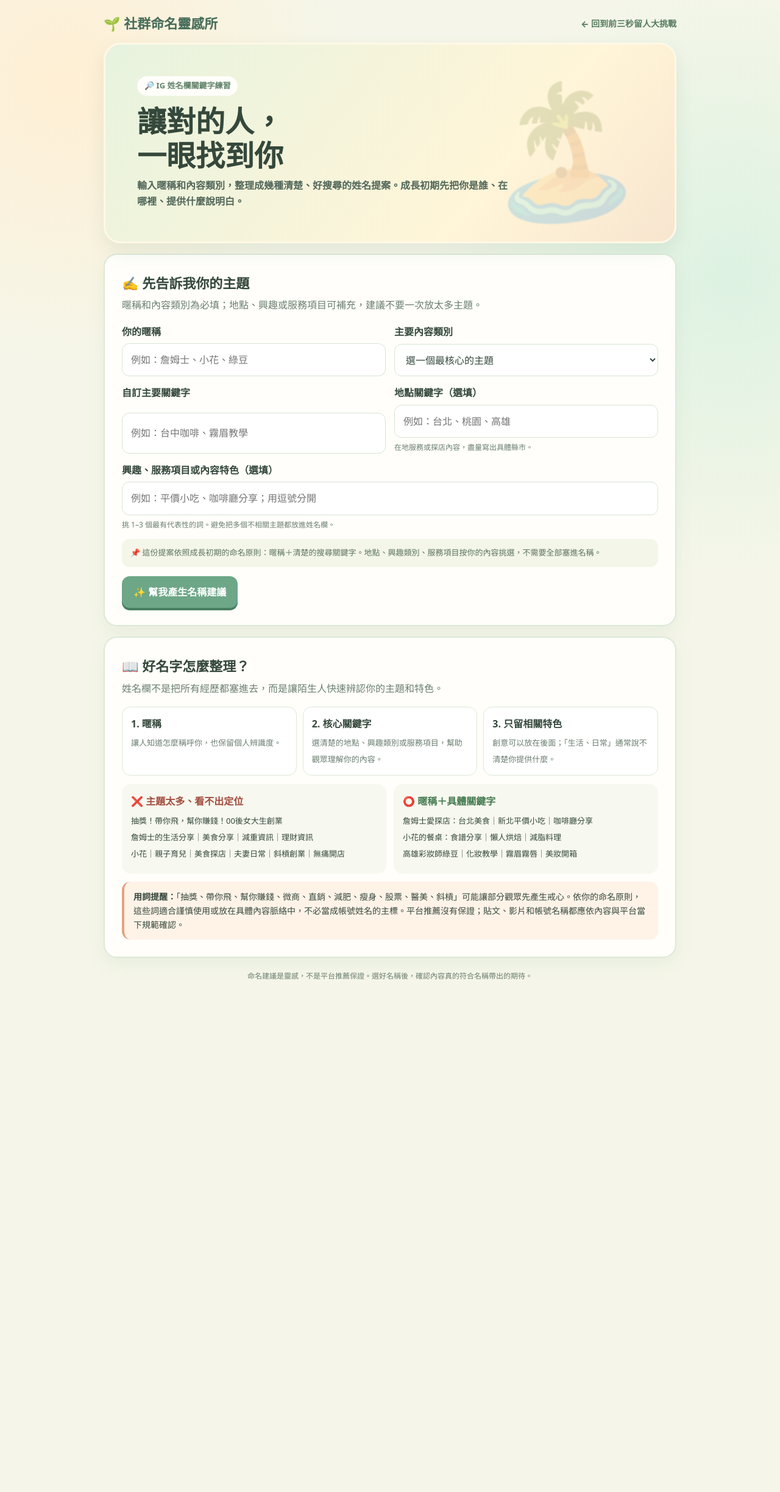
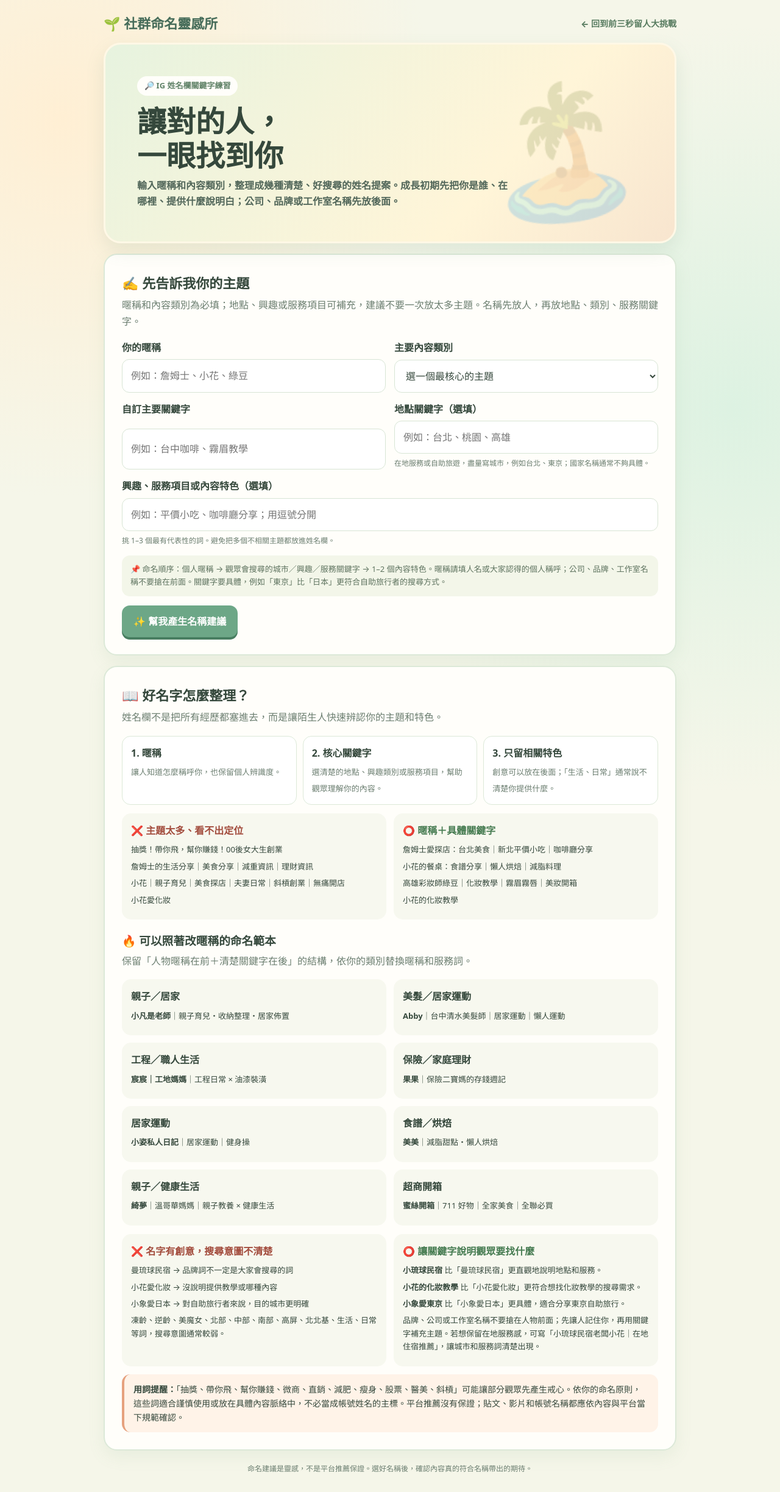
Before and after one commit to leonyang0512-stack/self-media-positioning-game, a plain HTML site: page naming-generator/index.html in a window 1280 px wide. Shown: the top 2447 px of the page at 61% size. Before the commit the page ends 1671 px from the top, so only its background shows below. Drawn offline with Linux system fonts and the light colour scheme.

Commit message:
Refine naming generator with human-first naming rules

```diff
--- a/naming-generator/index.html
+++ b/naming-generator/index.html
@@ -10,19 +10,31 @@
 </head>
 <body><main class="wrap">
 <header class="top"><div class="brand">🌱 社群命名靈感所</div><a href="../">← 回到前三秒留人大挑戰</a></header>
-<section class="hero"><span class="eyebrow">🔎 IG 姓名欄關鍵字練習</span><h1>讓對的人，<br>一眼找到你</h1><p>輸入暱稱和內容類別，整理成幾種清楚、好搜尋的姓名提案。成長初期先把你是誰、在哪裡、提供什麼說明白。</p></section>
-<section class="panel"><h2>✍️ 先告訴我你的主題</h2><p class="desc">暱稱和內容類別為必填；地點、興趣或服務項目可補充，建議不要一次放太多主題。</p>
+<section class="hero"><span class="eyebrow">🔎 IG 姓名欄關鍵字練習</span><h1>讓對的人，<br>一眼找到你</h1><p>輸入暱稱和內容類別，整理成幾種清楚、好搜尋的姓名提案。成長初期先把你是誰、在哪裡、提供什麼說明白；公司、品牌或工作室名稱先放後面。</p></section>
+<section class="panel"><h2>✍️ 先告訴我你的主題</h2><p class="desc">暱稱和內容類別為必填；地點、興趣或服務項目可補充，建議不要一次放太多主題。名稱先放人，再放地點、類別、服務關鍵字。</p>
 <div class="form-grid">
 <div class="field"><label for="nickname">你的暱稱</label><input id="nickname" maxlength="20" placeholder="例如：詹姆士、小花、綠豆" autocomplete="nickname"></div>
 <div class="field"><label for="category">主要內容類別</label><select id="category"><option value="">選一個最核心的主題</option><option value="美食">美食探店</option><option value="食譜">食譜料理</option><option value="親子">親子育兒</option><option value="旅遊">旅遊</option><option value="美妝">美妝彩妝</option><option value="穿搭">穿搭時尚</option><option value="運動">跳操運動</option><option value="飲料">超商飲料特調</option><option value="理財">理財報稅</option><option value="美髮">美髮造型</option><option value="美甲">美甲設計</option><option value="心理測驗">心理測驗</option><option value="自訂">其他／自訂類別</option></select></div>
 <div class="field" id="customWrap" hidden><label for="customCategory">自訂主要關鍵字</label><input id="customCategory" maxlength="16" placeholder="例如：台中咖啡、霧眉教學"></div>
-<div class="field"><label for="location">地點關鍵字（選填）</label><input id="location" maxlength="12" list="places" placeholder="例如：台北、桃園、高雄"><datalist id="places"><option value="台北"><option value="新北"><option value="桃園"><option value="台中"><option value="台南"><option value="高雄"><option value="台東"><option value="基隆"><option value="新竹"><option value="嘉義"><option value="屏東"><option value="花蓮"><option value="宜蘭"></datalist><small>在地服務或探店內容，盡量寫出具體縣市。</small></div>
+<div class="field"><label for="location">地點關鍵字（選填）</label><input id="location" maxlength="12" list="places" placeholder="例如：台北、桃園、高雄"><datalist id="places"><option value="台北"><option value="新北"><option value="桃園"><option value="台中"><option value="台南"><option value="高雄"><option value="台東"><option value="基隆"><option value="新竹"><option value="嘉義"><option value="屏東"><option value="花蓮"><option value="宜蘭"><option value="東京"><option value="大阪"><option value="京都"><option value="福岡"><option value="溫哥華"></datalist><small>在地服務或自助旅遊，盡量寫城市，例如台北、東京；國家名稱通常不夠具體。</small></div>
 <div class="field full"><label for="services">興趣、服務項目或內容特色（選填）</label><input id="services" maxlength="48" placeholder="例如：平價小吃、咖啡廳分享；用逗號分開"><small>挑 1–3 個最有代表性的詞。避免把多個不相關主題都放進姓名欄。</small></div>
-<div class="field full"><div class="helper">📌 這份提案依照成長初期的命名原則：暱稱＋清楚的搜尋關鍵字。地點、興趣類別、服務項目按你的內容挑選，不需要全部塞進名稱。</div></div>
+<div class="field full"><div class="helper">📌 命名順序：個人暱稱 → 觀眾會搜尋的城市／興趣／服務關鍵字 → 1–2 個內容特色。暱稱請填人名或大家認得的個人稱呼；公司、品牌、工作室名稱不要搶在前面。關鍵字要具體，例如「東京」比「日本」更符合自助旅行者的搜尋方式。</div></div>
 </div><button class="btn" id="generate">✨ 幫我產生名稱建議</button></section>
 <section class="panel results" id="results" aria-live="polite"><div class="result-head"><div><span class="eyebrow">📒 島民命名提案</span><h2 id="resultTitle">這些名字，讓人更快認識你</h2></div><p id="resultMeta"></p></div><div class="cards" id="cards"></div><div class="warning" id="warnings"></div><button class="btn" id="regenerate">🔄 換一批提案</button></section>
 <section class="panel"><h2>📖 好名字怎麼整理？</h2><p class="desc">姓名欄不是把所有經歷都塞進去，而是讓陌生人快速辨認你的主題和特色。</p><div class="steps"><div class="step"><b>1. 暱稱</b><span>讓人知道怎麼稱呼你，也保留個人辨識度。</span></div><div class="step"><b>2. 核心關鍵字</b><span>選清楚的地點、興趣類別或服務項目，幫助觀眾理解你的內容。</span></div><div class="step"><b>3. 只留相關特色</b><span>創意可以放在後面；「生活、日常」通常說不清楚你提供什麼。</span></div></div>
-<div class="guide-grid"><div class="guide-card"><h3 class="bad">❌ 主題太多、看不出定位</h3><p>抽獎！帶你飛，幫你賺錢！00後女大生創業</p><p>詹姆士的生活分享｜美食分享｜減重資訊｜理財資訊</p><p>小花｜親子育兒｜美食探店｜夫妻日常｜斜槓創業｜無痛開店</p></div><div class="guide-card"><h3 class="good">⭕️ 暱稱＋具體關鍵字</h3><p>詹姆士愛探店：台北美食｜新北平價小吃｜咖啡廳分享</p><p>小花的餐桌：食譜分享｜懶人烘焙｜減脂料理</p><p>高雄彩妝師綠豆｜化妝教學｜霧眉霧唇｜美妝開箱</p></div></div>
+<div class="guide-grid"><div class="guide-card"><h3 class="bad">❌ 主題太多、看不出定位</h3><p>抽獎！帶你飛，幫你賺錢！00後女大生創業</p><p>詹姆士的生活分享｜美食分享｜減重資訊｜理財資訊</p><p>小花｜親子育兒｜美食探店｜夫妻日常｜斜槓創業｜無痛開店</p><p>小花愛化妝</p></div><div class="guide-card"><h3 class="good">⭕️ 暱稱＋具體關鍵字</h3><p>詹姆士愛探店：台北美食｜新北平價小吃｜咖啡廳分享</p><p>小花的餐桌：食譜分享｜懶人烘焙｜減脂料理</p><p>高雄彩妝師綠豆｜化妝教學｜霧眉霧唇｜美妝開箱</p><p>小花的化妝教學</p></div></div>
+<h3 style="margin:20px 0 4px">🔥 可以照著改暱稱的命名範本</h3><p class="desc">保留「人物暱稱在前＋清楚關鍵字在後」的結構，依你的類別替換暱稱和服務詞。</p>
+<div class="guide-grid name-patterns">
+<div class="guide-card"><h3>親子／居家</h3><p><b>小凡是老師</b>｜親子育兒・收納整理・居家佈置</p></div>
+<div class="guide-card"><h3>美髮／居家運動</h3><p><b>Abby</b>｜台中清水美髮師｜居家運動｜懶人運動</p></div>
+<div class="guide-card"><h3>工程／職人生活</h3><p><b>宸宸｜工地媽媽</b>｜工程日常 × 油漆裝潢</p></div>
+<div class="guide-card"><h3>保險／家庭理財</h3><p><b>果果</b>｜保險二寶媽的存錢週記</p></div>
+<div class="guide-card"><h3>居家運動</h3><p><b>小姿私人日記</b>｜居家運動｜健身操</p></div>
+<div class="guide-card"><h3>食譜／烘焙</h3><p><b>美美</b>｜減脂甜點・懶人烘焙</p></div>
+<div class="guide-card"><h3>親子／健康生活</h3><p><b>綺夢</b>｜溫哥華媽媽｜親子教養 × 健康生活</p></div>
+<div class="guide-card"><h3>超商開箱</h3><p><b>蜜絲開箱</b>｜711 好物｜全家美食｜全聯必買</p></div>
+</div>
+<div class="guide-grid"><div class="guide-card"><h3 class="bad">❌ 名字有創意，搜尋意圖不清楚</h3><p>曼琉球民宿 → 品牌詞不一定是大家會搜尋的詞</p><p>小花愛化妝 → 沒說明提供教學或哪種內容</p><p>小象愛日本 → 對自助旅行者來說，目的城市更明確</p><p>凍齡、逆齡、美魔女、北部、中部、南部、高屏、北北基、生活、日常等詞，搜尋意圖通常較弱。</p></div><div class="guide-card"><h3 class="good">⭕️ 讓關鍵字說明觀眾要找什麼</h3><p><b>小琉球民宿</b> 比「曼琉球民宿」更直觀地說明地點和服務。</p><p><b>小花的化妝教學</b> 比「小花愛化妝」更符合想找化妝教學的搜尋需求。</p><p><b>小象愛東京</b> 比「小象愛日本」更具體，適合分享東京自助旅行。</p><p>品牌、公司或工作室名稱不要搶在人物前面；先讓人記住你，再用關鍵字補充主題。若想保留在地服務感，可寫「小琉球民宿老闆小花｜在地住宿推薦」，讓城市和服務詞清楚出現。</p></div></div>
 <div class="warning"><b>用詞提醒：</b>「抽獎、帶你飛、幫你賺錢、微商、直銷、減肥、瘦身、股票、醫美、斜槓」可能讓部分觀眾先產生戒心。依你的命名原則，這些詞適合謹慎使用或放在具體內容脈絡中，不必當成帳號姓名的主標。平台推薦沒有保證；貼文、影片和帳號名稱都應依內容與平台當下規範確認。</div></section>
 <footer class="footer">命名建議是靈感，不是平台推薦保證。選好名稱後，確認內容真的符合名稱帶出的期待。</footer>
 </main>
@@ -37,13 +49,13 @@ function cleanKeywords(cat,services){const src=[...(presets[cat]||[]),...service
 function makeNames(){const rawNick=$('#nickname').value.trim(),nick=rawNick.replace(/[\p{Extended_Pictographic}\uFE0F]/gu,'').trim(),loc=$('#location').value.trim(),cat=$('#category').value==='自訂'?$('#customCategory').value.trim():$('#category').value; if(!nick||!cat){alert('先填暱稱，並選擇或輸入一個主要內容類別。');return}
 const kws=cleanKeywords(cat,$('#services').value);const place=loc?`${loc}`:'';const main=cat;const terms=kws.length?kws:[cat];const a=terms[0],b=terms[1]||'',c=terms[2]||'';const compact=(arr)=>arr.filter(Boolean).filter((x,i,self)=>self.indexOf(x)===i).slice(0,3).join('｜');
 const options=[
-{label:'清楚搜尋型',name:`${nick}｜${compact([place+main,a,b])}`,why:'暱稱放前面，再補上主要類別和最多兩個相關關鍵字，陌生人容易看懂主題。'},
-{label:'個人風格型',name:`${nick}的${main}筆記｜${compact([place+a,b,c])}`,why:'保留個人感，同時用具體類別和服務詞說清楚你分享什麼。'},
-{label:'地區服務型',name:`${place}${main}${nick}｜${compact([a,b,c])}`,why:loc?'先呈現地點和服務主題，適合在地探店、工作室或區域型服務。':'如果你提供在地服務，可補上縣市名稱，讓附近的人更容易辨認。'},
-{label:'興趣特色型',name:`${nick}愛${a}｜${compact([place+main,b,c])}`,why:'用一個有記憶點的興趣語氣開頭，後面仍保留清楚的主題字。'},
-{label:'專業服務型',name:`${nick}${main}｜${compact([place+a,b,c])}`,why:'姓名欄直接交代主要內容，適合教學、接案、工作室或服務型帳號。'}
+{label:'暱稱＋搜尋關鍵字',name:`${nick}｜${compact([place+main,a,b])}`,why:'先放人物暱稱，再放城市、主要類別和相關服務詞；名稱一眼看得出是誰、提供什麼。'},
+{label:'教學／服務型',name:`${nick}的${main}｜${compact([place+a,b,c])}`,why:'用具體服務或內容類別承接暱稱，例如「小花的化妝教學」，比「小花愛化妝」更符合搜尋需求。'},
+{label:'個人紀錄型',name:`${nick}｜${compact([place+main,a,b])}週記`,why:'想保留生活記錄感，可以放在暱稱後面；前段仍先說明主題和關鍵字。'},
+{label:'主題系列型',name:`${nick}｜${main}分享｜${compact([place+a,b])}`,why:'以人物開頭，再接一個核心主題與少量特色，避免品牌或工作室名稱搶在前面。'},
+{label:'在地／城市型',name:`${nick}｜${compact([place+main,a,b,c])}`,why:loc?'保留人物在前，將城市和服務放在後面；自助旅遊或在地服務可優先寫具體城市。':'若內容有明確服務地區，可填入城市名稱；「北部」或國家名通常不如具體城市清楚。'}
 ];
-const warnings=[];if(nick!==rawNick)warnings.push('暱稱裡的表情符號已移除；IG 姓名欄建議以可搜尋的文字關鍵字為主。');const broad=['北部','中部','南部','高屏','北台灣','南台灣'];if(broad.includes(loc))warnings.push(`「${loc}」範圍較廣，建議換成具體縣市，例如台北、台中或高雄。`);const hit=caution.filter(w=>`${nick} ${cat} ${$('#services').value}`.includes(w));if(hit.length)warnings.push(`你輸入的「${hit.join('、')}」可能讓部分觀眾先產生戒心。確認它是你的核心服務，再決定是否放進姓名欄。`);if(!loc)warnings.push('若你的內容和在地服務有關，補上具體地點會更容易被附近觀眾辨認。');warnings.push('關鍵字不要重複；「桃園美食｜美食小吃」就重複了「美食」。名稱聚焦 1 個主題，再挑 1–3 個相關特色。');
+const warnings=[];if(nick!==rawNick)warnings.push('暱稱裡的表情符號已移除；IG 姓名欄建議以可搜尋的文字關鍵字為主。');const broad=['北部','中部','南部','高屏','北台灣','南台灣','北北基'];if(broad.includes(loc))warnings.push(`「${loc}」範圍較廣，建議換成具體城市，例如台北、台中或高雄。`);if(['日本','韓國','泰國','美國','加拿大'].includes(loc))warnings.push(`「${loc}」是國家名稱；若內容是自助旅行，建議改成主要城市，例如東京、大阪或溫哥華。`);const hit=caution.filter(w=>`${nick} ${cat} ${$('#services').value}`.includes(w));if(hit.length)warnings.push(`你輸入的「${hit.join('、')}」可能讓部分觀眾先產生戒心。確認它是你的核心服務，再決定是否放進姓名欄。`);if(!loc)warnings.push('若你的內容和在地服務有關，補上具體地點會更容易被附近觀眾辨認。');warnings.push('關鍵字不要重複；「桃園美食｜美食小吃」就重複了「美食」。名稱聚焦 1 個主題，再挑 1–3 個相關特色。');
 $('#resultTitle').textContent=`${nick}的命名提案`;
 $('#resultMeta').textContent=`主題：${cat}${loc?` · 地點：${loc}`:''}`;
 $('#cards').innerHTML=options.map((o,i)=>`<article class="name-card"><span class="label">提案 ${i+1} · ${esc(o.label)}</span><button class="copy" data-copy="${i}">複製</button><h3>${esc(o.name)}</h3><p>${esc(o.why)}</p></article>`).join('');
```
